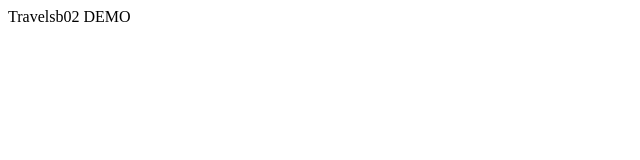
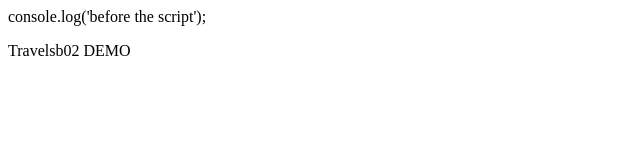
Before and after one commit to mamatav17/scheduler-demo.github.io, a plain HTML site: page index.html in a window 1280 px wide. Shown: the whole page, without its empty margins (0-640 px from the left). Drawn offline with Linux system fonts and the light colour scheme.

Commit message:
Update index.html

```diff
--- a/index.html
+++ b/index.html
@@ -1,17 +1,18 @@
 <head></head>
 <body>
-
+  console.log('before the script');
     <script src="https://ace-aaa--travelsb02.sandbox.my.site.com/prospects/lightning/lightning.out.js"</script>
+    console.log('inside the script');
 
 <script>
-
+console.log('after the script');
     var urlParams = new URLSearchParams(window.location.search);
     var websiteSource = urlParams.get('websiteSource');
     var trafficSource = urlParams.get('trafficSource');
     var trafficSourceCategory = urlParams.get('trafficSourceCategory');
     var TSTTripURL = urlParams.get('TSTTripURL');
     var tripCanvasURL = urlParams.get('tripCanvasURL');
-
+    console.log('tripCanvasURL',tripCanvasURL);
     $Lightning.use("runtime_appointmentbooking:lightningOutGuest",
         function() {                  // Callback once framework and app load
             $Lightning.createComponent(
```
